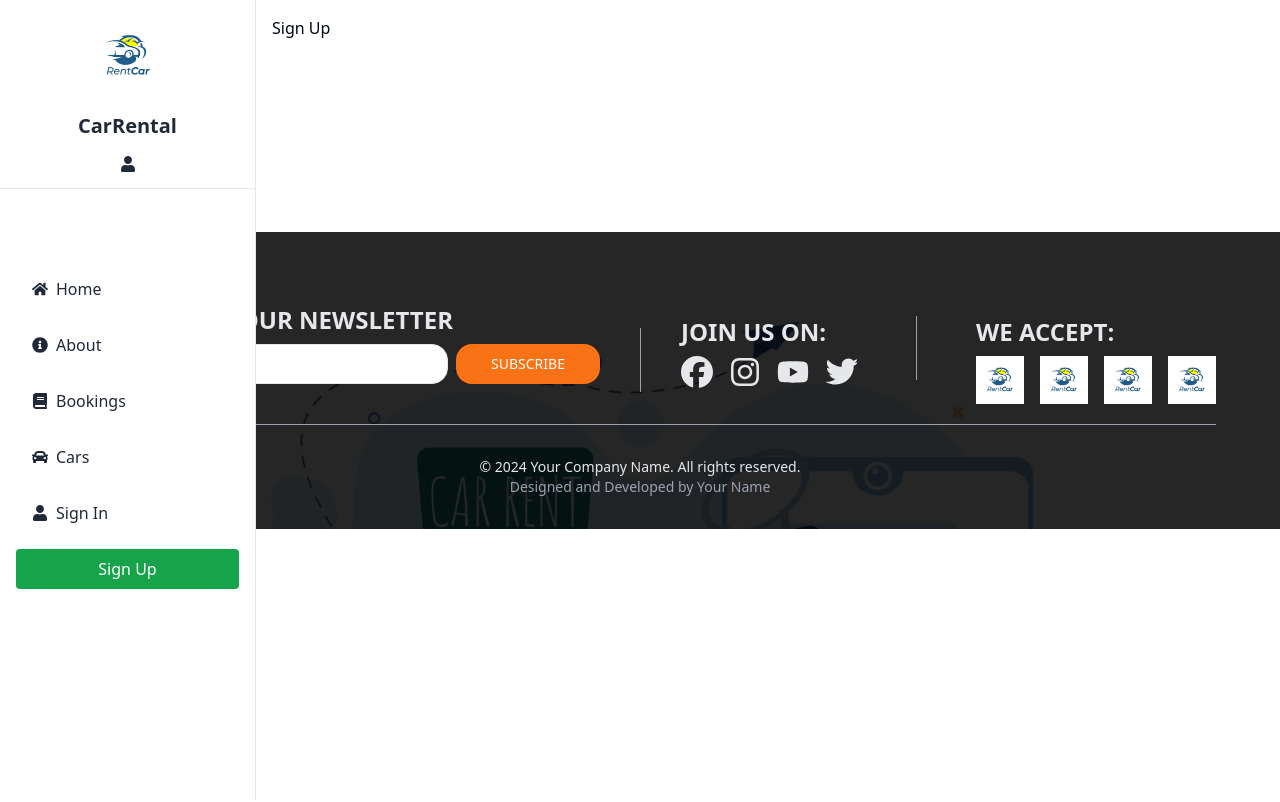
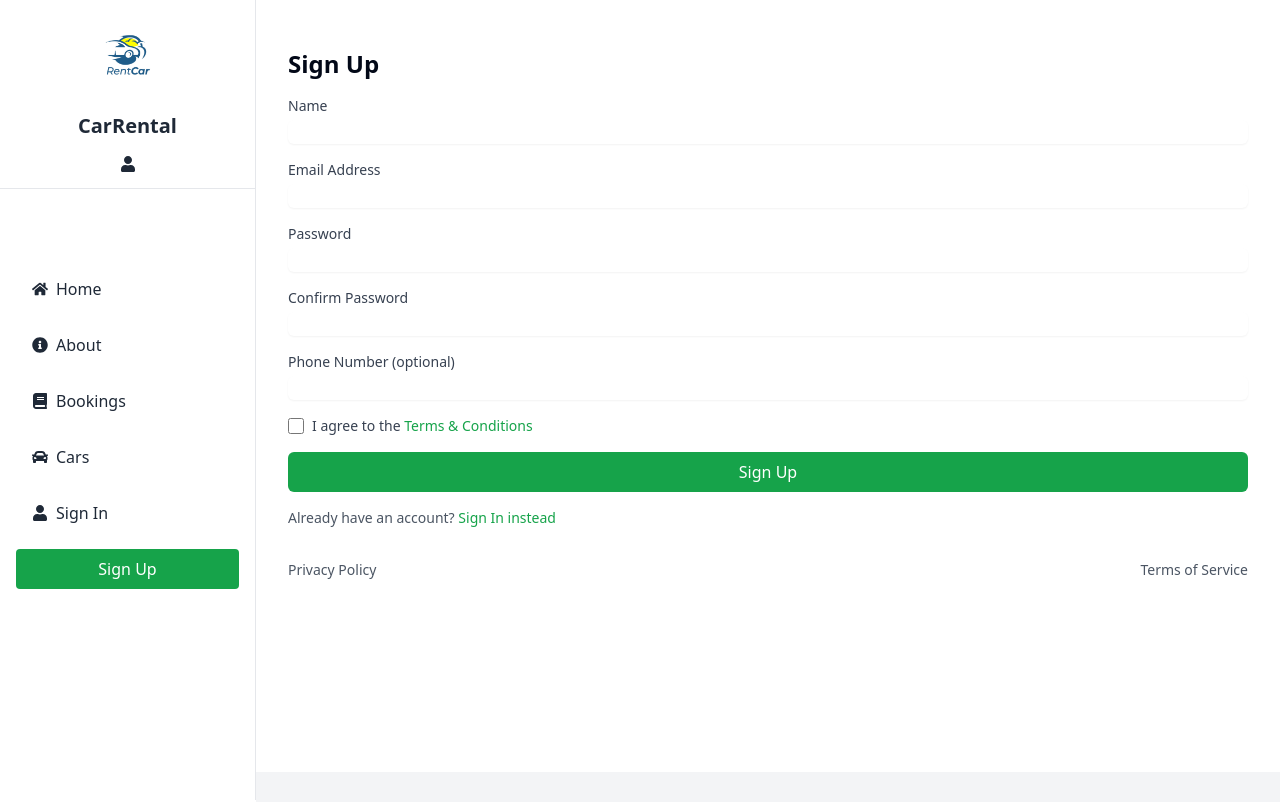
Before and after one commit to mahfuzctg/car-rental-frontend, a React (Vite) app: page /sign-up in a window 1280 px wide. Shown: the top 802 px of the page. Built offline with nearby package versions, Linux system fonts and the light colour scheme.

Commit message:
create a sign-up page

```diff
--- a/package.json
+++ b/package.json
@@ -20,6 +20,7 @@
     "axios": "^1.7.5",
     "class-variance-authority": "^0.7.0",
     "clsx": "^2.1.1",
+    "formik": "^2.4.6",
     "lucide-react": "^0.436.0",
     "postcss": "^8.4.41",
     "react": "^18.3.1",
@@ -33,7 +34,8 @@
     "slick-carousel": "^1.8.1",
     "tailwind-merge": "^2.5.2",
     "tailwindcss": "^3.4.10",
-    "tailwindcss-animate": "^1.0.7"
+    "tailwindcss-animate": "^1.0.7",
+    "yup": "^1.4.0"
   },
   "devDependencies": {
     "@eslint/js": "^9.9.0",
--- a/src/Auth/SignUp.tsx
+++ b/src/Auth/SignUp.tsx
@@ -1,10 +1,201 @@
-import React from "react";
+/* eslint-disable @typescript-eslint/no-explicit-any */
 
-const SignUp: React.FC = () => {
+import { ErrorMessage, Field, Form, Formik } from "formik";
+import { Link, useNavigate } from "react-router-dom";
+import * as Yup from "yup";
+
+const SignUp = () => {
+  const navigate = useNavigate();
+
+  const validationSchema = Yup.object({
+    name: Yup.string().required("Name is required"),
+    email: Yup.string()
+      .email("Invalid email address")
+      .required("Email is required"),
+    password: Yup.string().required("Password is required"),
+    confirmPassword: Yup.string()
+      .oneOf([Yup.ref("password"), undefined], "Passwords must match")
+      .required("Confirm Password is required"),
+    phoneNumber: Yup.string().optional(),
+    terms: Yup.bool().oneOf([true], "You must accept the terms and conditions"),
+  });
+
+  const handleSubmit = (values: any) => {
+    // Handle form submission
+    console.log(values);
+    // Redirect to login page after successful registration
+    navigate("/sign-in");
+  };
+
   return (
-    <div>
-      <h1>Sign Up</h1>
-      {/* Sign Up Form Content */}
+    <div className="container mx-auto px-4 py-8">
+      <h1 className="text-2xl font-bold mb-4">Sign Up</h1>
+      <Formik
+        initialValues={{
+          name: "",
+          email: "",
+          password: "",
+          confirmPassword: "",
+          phoneNumber: "",
+          terms: false,
+        }}
+        validationSchema={validationSchema}
+        onSubmit={handleSubmit}
+      >
+        {({ isSubmitting }) => (
+          <Form className="space-y-4">
+            <div>
+              <label
+                htmlFor="name"
+                className="block text-sm font-medium text-gray-700"
+              >
+                Name
+              </label>
+              <Field
+                type="text"
+                id="name"
+                name="name"
+                className="mt-1 block w-full border-gray-300 rounded-md shadow-sm"
+              />
+              <ErrorMessage
+                name="name"
+                component="div"
+                className="text-red-600 text-sm"
+              />
+            </div>
+
+            <div>
+              <label
+                htmlFor="email"
+                className="block text-sm font-medium text-gray-700"
+              >
+                Email Address
+              </label>
+              <Field
+                type="email"
+                id="email"
+                name="email"
+                className="mt-1 block w-full border-gray-300 rounded-md shadow-sm"
+              />
+              <ErrorMessage
+                name="email"
+                component="div"
+                className="text-red-600 text-sm"
+              />
+            </div>
+
+            <div>
+              <label
+                htmlFor="password"
+                className="block text-sm font-medium text-gray-700"
+              >
+                Password
+              </label>
+              <Field
+                type="password"
+                id="password"
+                name="password"
+                className="mt-1 block w-full border-gray-300 rounded-md shadow-sm"
+              />
+              <ErrorMessage
+                name="password"
+                component="div"
+                className="text-red-600 text-sm"
+              />
+            </div>
+
+            <div>
+              <label
+                htmlFor="confirmPassword"
+                className="block text-sm font-medium text-gray-700"
+              >
+                Confirm Password
+              </label>
+              <Field
+                type="password"
+                id="confirmPassword"
+                name="confirmPassword"
+                className="mt-1 block w-full border-gray-300 rounded-md shadow-sm"
+              />
+              <ErrorMessage
+                name="confirmPassword"
+                component="div"
+                className="text-red-600 text-sm"
+              />
+            </div>
+
+            <div>
+              <label
+                htmlFor="phoneNumber"
+                className="block text-sm font-medium text-gray-700"
+              >
+                Phone Number (optional)
+              </label>
+              <Field
+                type="text"
+                id="phoneNumber"
+                name="phoneNumber"
+                className="mt-1 block w-full border-gray-300 rounded-md shadow-sm"
+              />
+              <ErrorMessage
+                name="phoneNumber"
+                component="div"
+                className="text-red-600 text-sm"
+              />
+            </div>
+
+            <div className="flex items-center">
+              <Field
+                type="checkbox"
+                id="terms"
+                name="terms"
+                className="h-4 w-4 text-green-600 focus:ring-green-500 border-gray-300 rounded"
+              />
+              <label htmlFor="terms" className="ml-2 text-sm text-gray-700">
+                I agree to the{" "}
+                <Link to="/terms" className="text-green-600 hover:underline">
+                  Terms & Conditions
+                </Link>
+              </label>
+              <ErrorMessage
+                name="terms"
+                component="div"
+                className="text-red-600 text-sm"
+              />
+            </div>
+
+            <div>
+              <button
+                type="submit"
+                disabled={isSubmitting}
+                className="w-full bg-green-600 text-white py-2 rounded-md hover:bg-green-700"
+              >
+                Sign Up
+              </button>
+            </div>
+          </Form>
+        )}
+      </Formik>
+
+      <div className="mt-4">
+        <p className="text-sm text-gray-600">
+          Already have an account?{" "}
+          <Link to="/sign-in" className="text-green-600 hover:underline">
+            Sign In instead
+          </Link>
+        </p>
+      </div>
+
+      <footer className="mt-8">
+        <div className="flex justify-between text-gray-600 text-sm">
+          <Link to="/privacy-policy" className="hover:text-green-600">
+            Privacy Policy
+          </Link>
+          <Link to="/terms" className="hover:text-green-600">
+            Terms of Service
+          </Link>
+        </div>
+      </footer>
     </div>
   );
 };
--- a/src/commons/Footer.tsx
+++ b/src/commons/Footer.tsx
@@ -1,6 +1,4 @@
 import { Link } from "react-router-dom";
-import footerImage from "../assets/Banner/banner-1.jpg";
-
 import {
   default as mastercard,
   default as paypal,
@@ -13,29 +11,24 @@ import { Input } from "../components/ui/UI/input";
 const Footer = () => {
   return (
     <section>
-      <div
-        style={{
-          backgroundImage: `url(${footerImage})`,
-        }}
-        className="bg-top bg-cover bg-no-repeat mt-28"
-      >
-        <div className="bg-black/85 h-full pt-8 px-4 md:px-8 lg:px-16">
-          <div className="max-w-7xl mx-auto">
+      <div className="bg-[#F3F4F6] mt-20 w-full md:w-[80%] md:ml-[20%]">
+        <div className=" h-full pt-8 px-4 md:px-8 lg:px-16">
+          <div className="w-full">
             {/* Footer Top */}
             <div className="border-b py-5 border-gray-400 space-y-8 lg:flex lg:items-center lg:justify-between lg:gap-10">
               {/* Subscribe */}
-              <div className="space-y-2 flex-1">
-                <h3 className="font-semibold text-gray-200 text-lg md:text-xl lg:text-2xl">
-                  SUBSCRIBE TO OUR NEWSLETTER
+              <div className="space-y-2 flex-1  w-5">
+                <h3 className="font-semibold text-gray-700 text-center md:text-start  text-lg md:text-xl lg:text-2xl">
+                  SUBSCRIBE TO CAR RENTAL
                 </h3>
-                <div className="flex flex-col md:flex-row w-full max-w-xl items-center space-y-2 md:space-y-0 md:space-x-2">
+                <div className="flex flex-col md:flex-row w-full max-w-xl items-center space-y-2 md:space-y-0 md:py-5 md:space-x-2">
                   <Input
                     className="focus-visible:ring-offset-0 text-orange-500 rounded-2xl bg-white w-full md:w-96"
                     type="email"
                     placeholder="Enter your email address..."
                   />
                   <Button
-                    className="bg-orange-500 rounded-2xl text-white hover:bg-white hover:text-orange-500 w-full md:w-36"
+                    className="bg-[#1F5C89] rounded-2xl text-white hover:bg-white hover:text-[#1F5C89] w-full md:w-36"
                     type="submit"
                   >
                     SUBSCRIBE
@@ -48,13 +41,13 @@ const Footer = () => {
               <div className="flex-1 flex flex-col md:flex-row justify-between gap-8 md:gap-10">
                 {/* Social */}
                 <div className="space-y-2">
-                  <h3 className="font-semibold text-gray-200 text-lg md:text-xl lg:text-2xl">
+                  <h3 className="font-semibold text-gray-700 text-lg md:text-xl lg:text-2xl">
                     JOIN US ON:
                   </h3>
                   <div className="flex flex-wrap items-center gap-4">
                     <Link to="https://web.facebook.com/">
                       <svg
-                        className="text-gray-200 h-6 w-6 md:h-8 md:w-8"
+                        className="text-gray-700 h-6 w-6 md:h-8 md:w-8"
                         xmlns="http://www.w3.org/2000/svg"
                         fill="currentColor"
                         viewBox="0 0 512 512"
@@ -64,7 +57,7 @@ const Footer = () => {
                     </Link>
                     <Link to="https://www.instagram.com/">
                       <svg
-                        className="text-gray-200 h-6 w-6 md:h-8 md:w-8"
+                        className="text-gray-700 h-6 w-6 md:h-8 md:w-8"
                         xmlns="http://www.w3.org/2000/svg"
                         fill="currentColor"
                         viewBox="0 0 448 512"
@@ -74,7 +67,7 @@ const Footer = () => {
                     </Link>
                     <Link to="https://www.youtube.com/">
                       <svg
-                        className="text-gray-200 h-6 w-6 md:h-8 md:w-8"
+                        className="text-gray-700 h-6 w-6 md:h-8 md:w-8"
                         xmlns="http://www.w3.org/2000/svg"
                         fill="currentColor"
                         viewBox="0 0 576 512"
@@ -86,44 +79,49 @@ const Footer = () => {
                       <svg
                         xmlns="http://www.w3.org/2000/svg"
                         fill="currentColor"
-                        className="text-gray-200 h-6 w-6 md:h-8 md:w-8"
+                        className="text-gray-700 h-6 w-6 md:h-8 md:w-8"
                         viewBox="0 0 512 512"
                       >
-                        <path d="M459.4 151.7c.3 4.4.3 8.8.3 13.2 0 135.5-103.6 291.4-291.4 291.4-57.9 0-112.4-16.9-158.8-45.7 8.2 1 16.4 1.5 24.8 1.5 49.7 0 95.5-16.9 131.7-45.2-46.4-.8-85.7-31.5-99.2-73.6 6.5 1.3 13.3 2 20.2 2 9.8 0 19.6-1.3 28.9-3.7-48.5-9.7-85-52.2-85-103.6v-1.3c14.3 8 30.6 12.7 48.1 13.3-28.6-19.1-47.6-51.5-47.6-88.2 0-19.5 5.3-37.8 14.7-53.6 53.6 65.8 133.4 109.4 223.6 114.4-1.9-7.8-2.8-15.9-2.8-24.2 0-58.8 47.9-106.7 106.7-106.7 30.7 0 58.3 12.9 78.1 33.7 24.4-4.8 47.3-13.7 67.9-25.9-8 25-25 46-47.2 59.2 21.7-2.5 42.2-8.4 61.4-16.8-14.5 21.6-32.8 40.7-53.8 55.9z" />
+                        <path d="M459.4 151.7c.4 5.6.4 11.2.4 16.8 0 171.6-130.8 369.7-369.7 369.7-73.6 0-142.6-21.6-200.1-58.6 10.4 1.2 20.8 1.6 31.2 1.6 61.2 0 117.3-20.8 162.3-55.7-57.2-1.2-105.8-38.7-122.3-90.8 8.1 1.6 16.3 2.4 24.8 2.4 12.2 0 23.9-4.1 33.3-11.2-59.8-12.1-104.5-64.4-104.5-127.7v-1.6c17.5 9.7 37.7 15.6 59.3 16.2-35.2-23.5-58.5-63.6-58.5-108.7 0-24 6.4-46.5 17.6-66.2 64.5 79.2 161.6 131.2 270.1 136.7-2.4-9.7-3.7-19.8-3.7-30.1 0-73 59.6-132.6 132.6-132.6 38.3 0 73.2 16.3 97.4 42.5 30.5-6 59.3-17.1 85.4-32.2-10.1 31.4-31.3 57.6-59.1 74.4 27.3-3.1 53.1-10.5 77.1-21.2-18.1 27.2-40.8 50.7-66.8 69.8z" />
                       </svg>
                     </Link>
                   </div>
                 </div>
-                {/* Border */}
-                <div className="hidden lg:block h-16 w-[1px] border-r border-gray-400"></div>
-                {/* Payment Methods */}
-                <div className="flex flex-col space-y-2">
-                  <h3 className="font-semibold text-gray-200 text-lg md:text-xl lg:text-2xl">
-                    WE ACCEPT:
+                {/* Payment */}
+                <div className="space-y-2  text-center">
+                  <h3 className="font-semibold text-gray-700 text-lg md:text-xl ">
+                    PAYMENT OPTIONS
                   </h3>
-                  <div className="flex gap-4">
+                  <div className="flex flex-wrap items-center gap-4">
                     <img
+                      className="h-8 md:h-10"
                       src={mastercard}
-                      alt="MasterCard"
-                      className="h-8 md:h-12"
+                      alt="Mastercard"
                     />
-                    <img src={paypal} alt="PayPal" className="h-8 md:h-12" />
-                    <img src={shopPay} alt="ShopPay" className="h-8 md:h-12" />
-                    <img src={visa} alt="Visa" className="h-8 md:h-12" />
+                    <img className="h-8 md:h-10" src={paypal} alt="Paypal" />
+                    <img className="h-8 md:h-10" src={shopPay} alt="Shop Pay" />
+                    <img className="h-8 md:h-10" src={visa} alt="Visa" />
                   </div>
                 </div>
               </div>
             </div>
 
             {/* Footer Bottom */}
-            <div className="py-8 text-center text-gray-200 text-sm">
-              <p>
-                &copy; {new Date().getFullYear()} Your Company Name. All rights
-                reserved.
-              </p>
-              <p className="text-gray-400">
-                Designed and Developed by Your Name
-              </p>
+            <div className="pt-8 pb-5 text-gray-700 border-t border-gray-400 text-sm">
+              <div className="flex flex-wrap justify-between items-center max-w-7xl mx-auto">
+                <div className="space-x-6">
+                  <Link to="/privacy-policy" className="hover:text-[#1F5C89]">
+                    Privacy Policy
+                  </Link>
+                  <Link to="/terms-conditions" className="hover:text-[#1F5C89]">
+                    Terms & Conditions
+                  </Link>
+                </div>
+                <div>
+                  © {new Date().getFullYear()} Your Company. All Rights
+                  Reserved.
+                </div>
+              </div>
             </div>
           </div>
         </div>
```
Also changed, not shown: src/Sections/FeaturedCarsCarousel.tsx (+7 -4 lines), src/Sections/HeroSection.tsx (+10 -0 lines), 1 other file (tests, documents, lock files or other folders).
